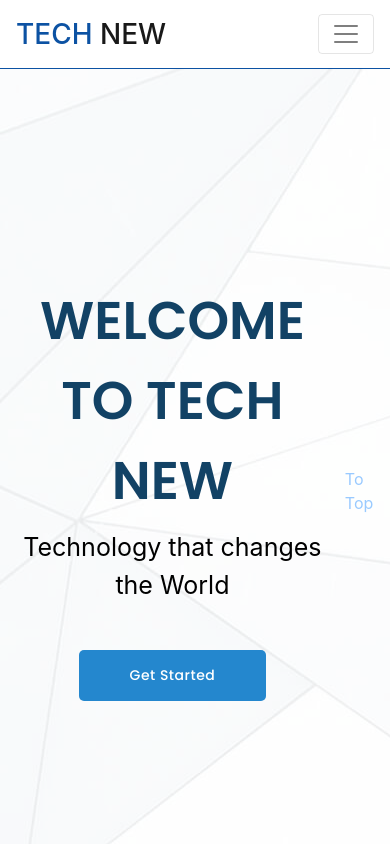
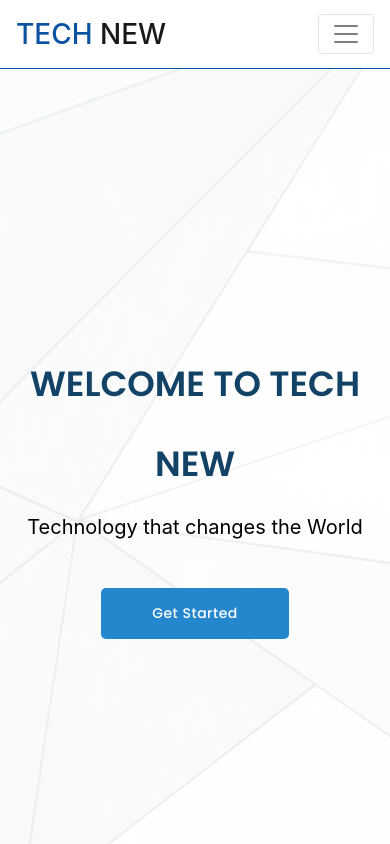
Before and after one commit to Vignesh-V96/todilist, a plain HTML site: page index.html in a window 390 px wide. Shown: the top 844 px of the page. Drawn offline with nearby package versions, Linux system fonts and the light colour scheme.

Commit message:
responsed

```diff
--- a/css/style.css
+++ b/css/style.css
@@ -86,6 +86,18 @@ header.header-scrolled{
  #banner p{
  	color:black;
  	font-size: 25px;
+ }
+ @media screen and (max-width: 576px){
+ 	#banner h1{
+	font-weight: 600;
+	font-size: 35px;
+	color: #124265;
+
+     line-height:80px;}
+     #banner p{
+ 	color:black;
+ 	font-size: 20px;
+ }
  }
 
 /*================banner section ends================================*/
@@ -317,7 +329,7 @@ header.header-scrolled{
 
 .box{
     width:100%;
-    max-width:850px;
+    max-width:523px;
     min-width:400px;
     margin:0px auto;
     border:1px solid #2487ce;
--- a/index.html
+++ b/index.html
@@ -73,7 +73,7 @@
 					<a href="#about" class="btn">Get Started</a>
 				</div>
 			</div>
-			<a href="#" class="go-top">To Top</a>
+
 		</section>
 		<!---================iconboxes section starts============================-->
 		<section id="iconboxes">
```
